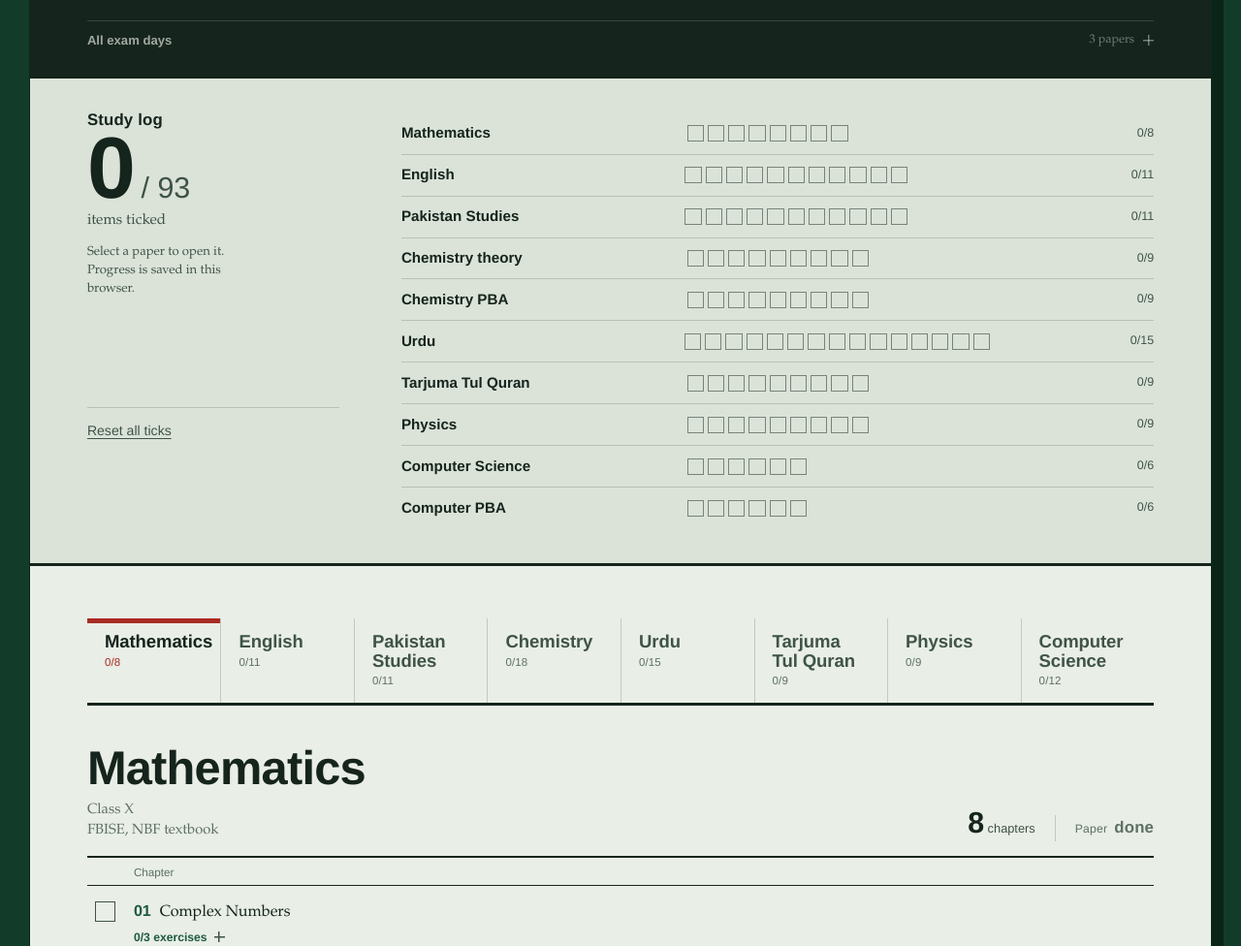
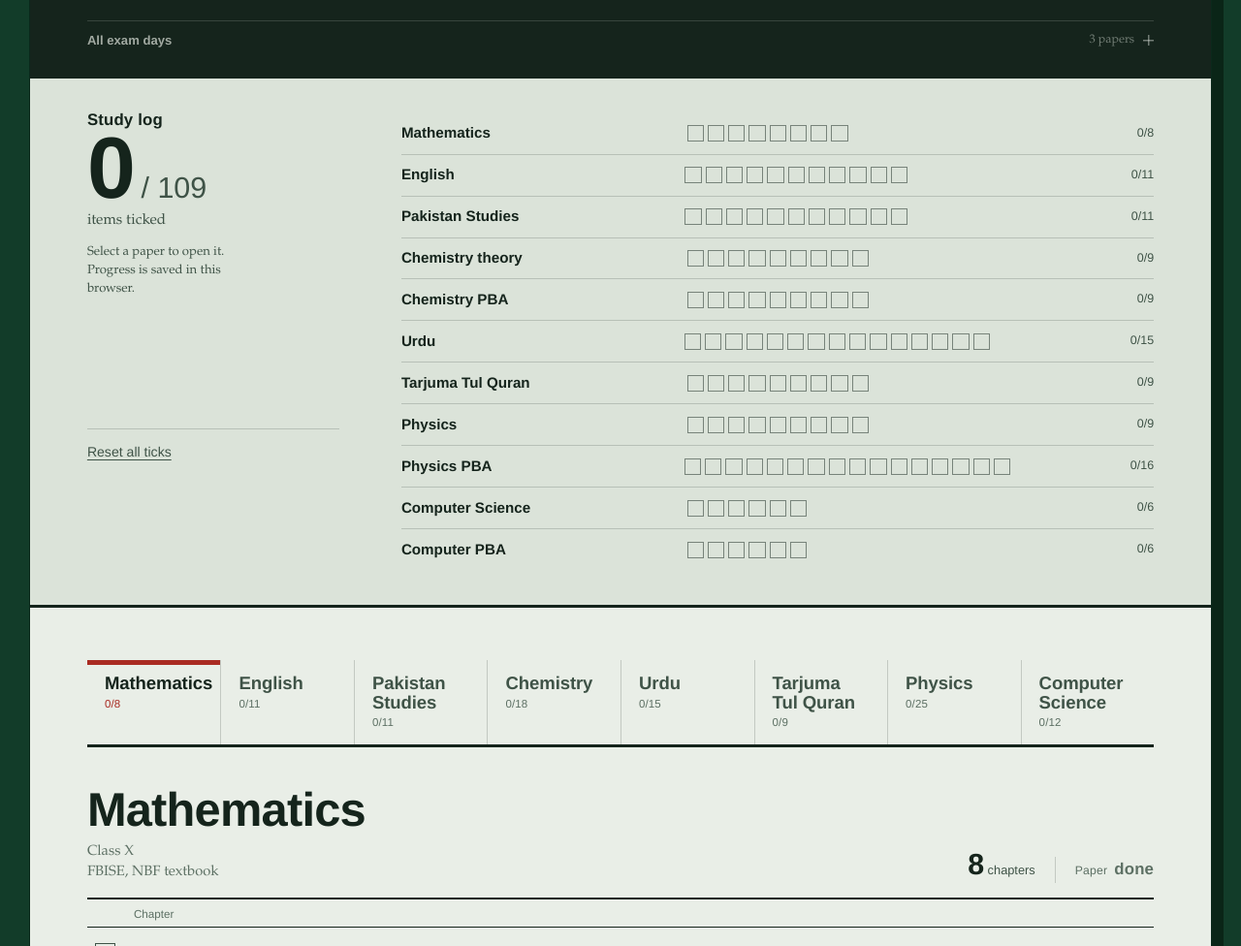
Before and after one commit to MAbdullahhicked/track-send-ups, a plain HTML site: page index.html in a window 1280 px wide. Shown: the part 829-1805 px from the top of the page at 97% size. Drawn offline with Linux system fonts and the light colour scheme.

Commit message:
Add Physics PBA syllabus from practical contents PDF
- Add physics-pba subject with Section A/B experiments from the PDF's first page
- Count experiment 8 of Section A as one item with a dropdown for its two parts (8-a, 8-b)
- Add 'Practical Guide' notes button pointing to the PBA guide Drive link
- Wire physics-pba into the Physics tab, PBA styling, and exam countdown
- Restore the sibling track-send-up-urdu.woff2 font file referenced by @font-face

```diff
--- a/index.html
+++ b/index.html
@@ -1886,6 +1886,55 @@
       ]
     },
     {
+      id: "physics-pba",
+      name: "Physics PBA",
+      meta: ["Class X", "Practical Based Assessment"],
+      count: 16,
+      unitLabel: "experiments",
+      itemColumn: "Experiment",
+      notesLabel: "Practical Guide",
+      notesUrl: "https://drive.google.com/file/d/1zB1V1YRR9-ZfUWvyEMsR27lF5PvXm1uz/view?usp=sharing",
+      groups: [
+        {
+          label: "Section A",
+          note: "8 experiments (60%)",
+          items: [
+            { id: "phypba-a-01", no: "01", title: "Measure the radius and length of a metallic cylinder using vernier callipers up to correct number of significant figures" },
+            { id: "phypba-a-02", no: "02", title: "Analyze the thickness of a metallic wire with vernier calipers and a screw gauge with their respective precision" },
+            { id: "phypba-a-03", no: "03", title: "Study the motion of a ball rolling down an angle iron; measure the time intervals for different distances and draw a distance-time graph" },
+            { id: "phypba-a-04", no: "04", title: "Determine the time period of a simple pendulum and investigate the relationship between length and its time period" },
+            { id: "phypba-a-05", no: "05", title: "Determine the specific heat capacity of a liquid (water) or a metal (lead) using the method of mixtures" },
+            { id: "phypba-a-06", no: "06", title: "Draw the temperature-time graph for heating ice and water to measure the latent heat of fusion of ice and latent heat of vaporization of water" },
+            { id: "phypba-a-07", no: "07", title: "Study the position of image formed by a convex lens (converging lens) when the object is placed at different positions in front of it" },
+            {
+              id: "phypba-a-08",
+              no: "08",
+              title: "Study the effect of combining resistors in series and parallel on the total (equivalent) resistance",
+              checklist: [
+                "8-a: Study the effect of combining resistors in series and parallel on the total (equivalent) resistance",
+                "8-b: Study resistors in parallel circuit"
+              ]
+            }
+          ]
+        },
+        {
+          label: "Section B",
+          note: "8 experiments (40%)",
+          items: [
+            { id: "phypba-b-01", no: "01", title: "Determine the spring constant of a Helical Spring using a load-extension graph" },
+            { id: "phypba-b-02", no: "02", title: "Determine the position of centre of gravity of a plane (thin) lamina using a plumb line" },
+            { id: "phypba-b-03", no: "03", title: "Determine the volume of an irregular shaped insoluble stone by displacement method and calculate its density" },
+            { id: "phypba-b-04", no: "04", title: "Study the laws of reflection using a plane mirror" },
+            { id: "phypba-b-05", no: "05", title: "Investigate refraction through a glass slab and calculate its refractive index" },
+            { id: "phypba-b-06", no: "06", title: "Find the critical angle of a prism" },
+            { id: "phypba-b-07", no: "07", title: "Measure the current and voltage across a resistor and plot its V-I characteristics" },
+            { id: "phypba-b-08", no: "08", title: "Identify the relationship between the potential difference across a wire and its length" }
+          ]
+        }
+      ],
+      note: "Practical work in mechanics, heat, optics and electricity."
+    },
+    {
       id: "computer-science",
       name: "Computer Science",
       meta: ["Class X", "Session 2026–27 course plan"],
@@ -2020,7 +2069,7 @@
     { id: "chemistry", label: "Chemistry", subjectIds: ["chemistry", "pba"] },
     { id: "urdu", label: "Urdu", subjectIds: ["urdu"] },
     { id: "tarjuma-quran", label: "Tarjuma Tul Quran", subjectIds: ["tarjuma-quran"] },
-    { id: "physics", label: "Physics", subjectIds: ["physics"] },
+    { id: "physics", label: "Physics", subjectIds: ["physics", "physics-pba"] },
     { id: "computer-science", label: "Computer Science", subjectIds: ["computer-science", "cs-pba"] }
   ];
 
@@ -2248,7 +2297,7 @@
   function subjectMarkup(subject, isLast) {
     const classes = ["subject"];
     if (!isLast) classes.push("subject--stacked");
-    if (subject.id === "pba" || subject.id === "cs-pba") classes.push("subject--pba");
+    if (subject.id === "pba" || subject.id === "cs-pba" || subject.id === "physics-pba") classes.push("subject--pba");
     if (subject.lang === "ur") classes.push("subject--urdu");
     const nativeName = subject.nativeName
       ? ` <span class="subject-native" lang="ur" dir="rtl">${subject.nativeName}</span>`
@@ -2574,6 +2623,7 @@
     urdu: "Urdu",
     "tarjuma-quran": "Tarjuma Tul Quran",
     physics: "Physics",
+    "physics-pba": "Physics PBA",
     "computer-science": "Biology / Computer Science",
     "cs-pba": "Biology / Computer Science PBA"
   };
```
Also changed, not shown: 1 other file.
